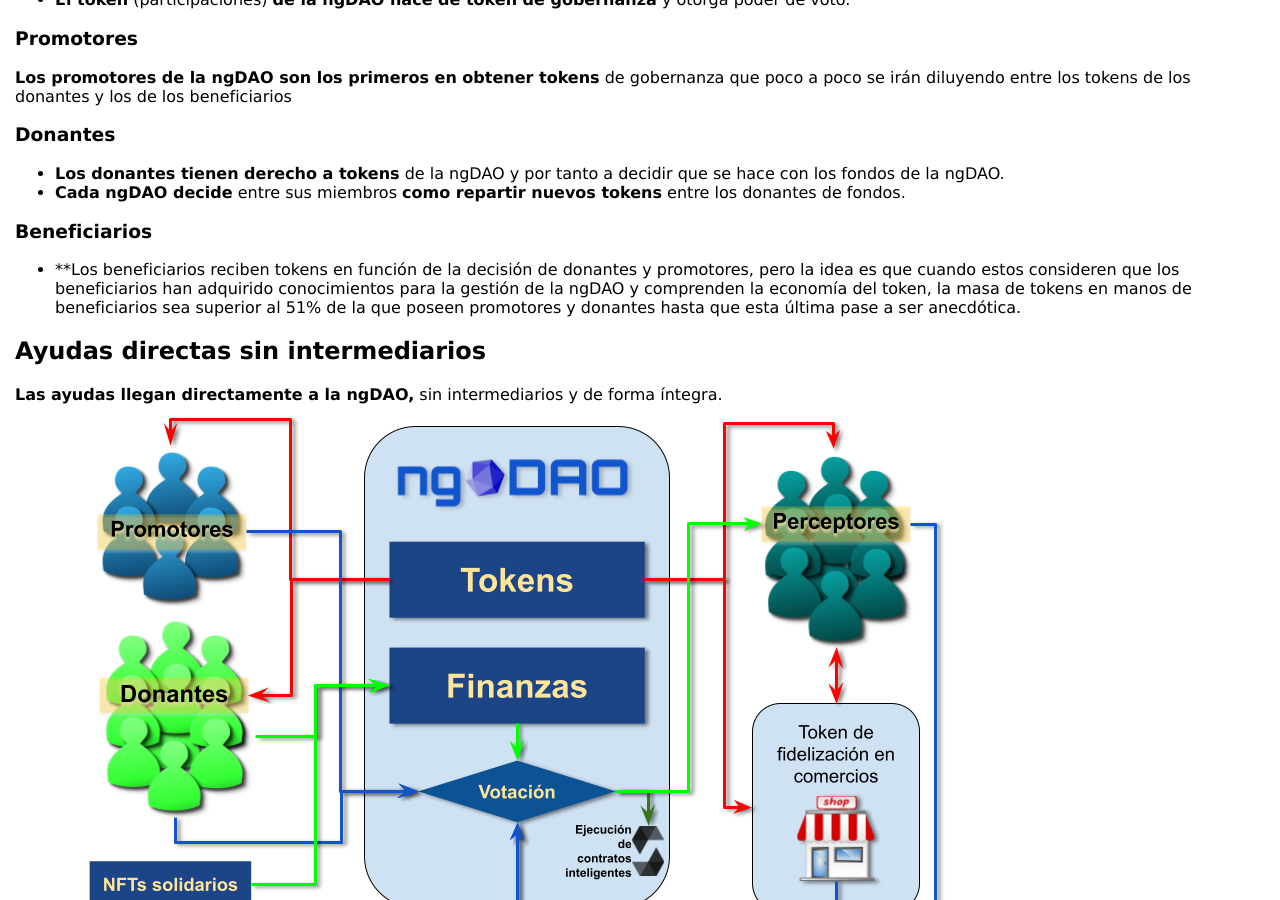
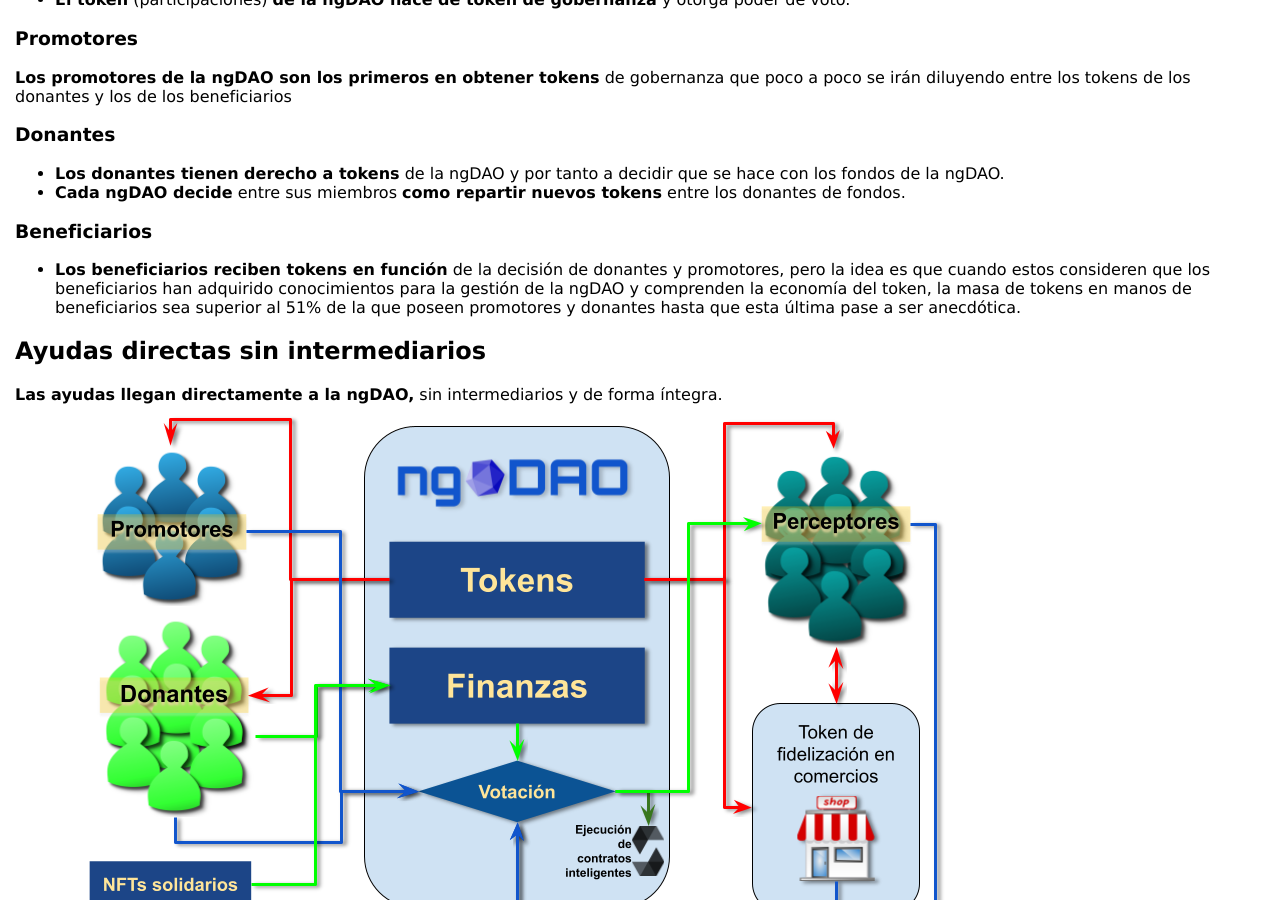
Before and after one commit to NGDAOorg/lapalmadao, a Jekyll site: the page built from index.html, in a window 1280 px wide and 900 px high, scrolled down 887 px. Built offline with Jekyll 4.4.1, drawn with Linux system fonts in a browser that asks for light colours; some of the changed lines change nothing that is shown; some of the changed text lies outside the part shown.

Commit message:
Update index.html

```diff
--- a/index.html
+++ b/index.html
@@ -45,7 +45,7 @@
 <h3>Beneficiarios</h3>
 
 <ul>
- <li>**Los beneficiarios reciben tokens en función</b> de la decisión de donantes y promotores, pero la idea es que cuando estos consideren que los beneficiarios han adquirido conocimientos para la gestión de la ngDAO y comprenden la economía del token, la masa de tokens en manos de beneficiarios sea superior al 51% de la que poseen promotores y donantes hasta que esta última pase a ser anecdótica.</li>
+ <li><b>Los beneficiarios reciben tokens en función</b> de la decisión de donantes y promotores, pero la idea es que cuando estos consideren que los beneficiarios han adquirido conocimientos para la gestión de la ngDAO y comprenden la economía del token, la masa de tokens en manos de beneficiarios sea superior al 51% de la que poseen promotores y donantes hasta que esta última pase a ser anecdótica.</li>
  </ul>
 
 <h2>Ayudas directas sin intermediarios</h2>
@@ -75,28 +75,9 @@
 
   <ul>
    <li><b>El token puede formar parte fácilmente de pools de liquidez</b> en casas de intercambio descentralizadas, <b>de manera que cualquier persona</b>, aunque no tenga relación directa con la DAO, <b>puede adquirir tokens</b> de la ngDAO (en cantidades poco relevantes) <b>dando una cotización al token</b> y por tanto un valor **y una liquidez</b> que puede ayudar a los propios beneficiarios o cualquier otro poseedor del token.</li>
-   </ul>
+  </ul>
 
 <h2>Entramado de ngDAOs</h2>
 
   Gracias a la tokenización, ngDAO pretende ser <b>un entramado de ngDAOs que puedan apoyarse unas a otras</b> por el efecto red y compartiendo tokens de manera que puedan participar en votaciones o beneficiarse del valor de los fondos o los tokens de otras ngDAOs.
   <img src="/assets/images/Esquema ngDAOs.png" alt="Entramado de ngDAOs">
-
-<hr>
-
-<b>Url:</b> <https://www.ngdao.org>
-
-<ul>
- <li>Formación</li>
- <li>Consultoría</li>
- <li>Marketing</li>
-</ul>
-
-<b>Wiki:</b> <https://github.com/NGDAOorg/ngdao/wiki>
-
- </h2>¿Cómo ayudar?</h2>
-
-<ul>
- <li>Habla sobre nosotros y colabora con las DAOs que aparecen en el listado de ngDAOs</li>
- <li>Entra en la sección colaborar para más información</li>
-</ul>
```
